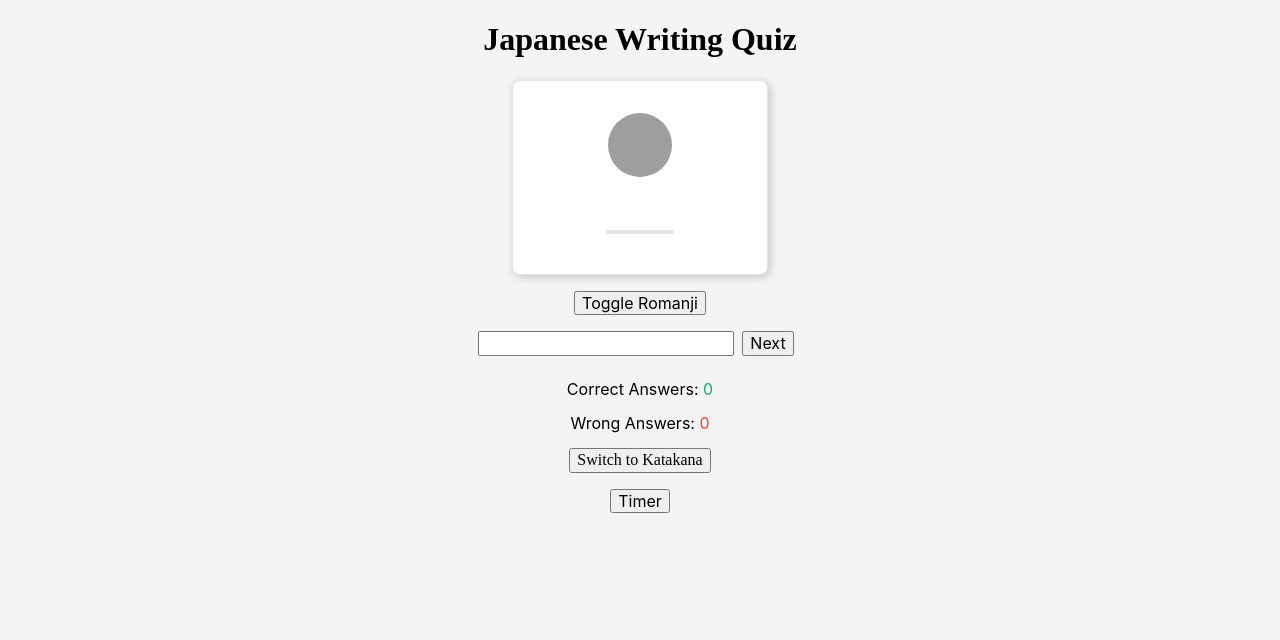
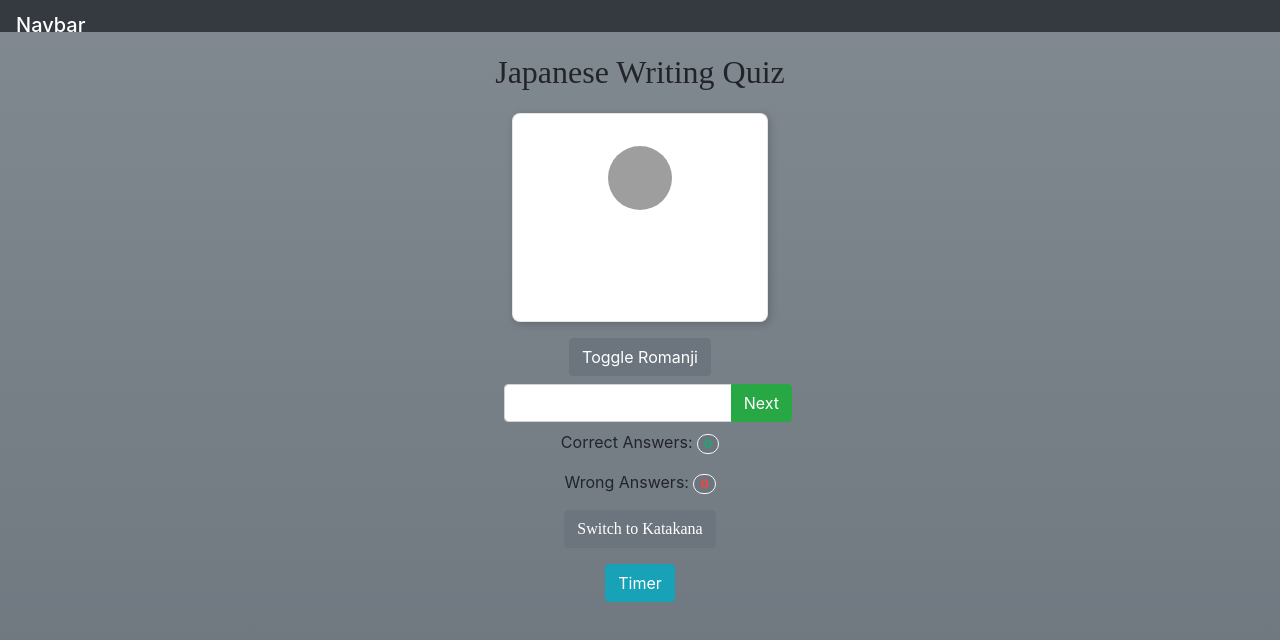
Before and after one commit to Lee272/HiraganaQuiz, a React (Create React App) app: page / in a window 1280 px wide. Shown: the top 640 px of the page. Built offline with nearby package versions, Linux system fonts and the light colour scheme; grey boxes are pictures that could not be loaded.

Commit message:
updated UI

```diff
--- a/public/index.html
+++ b/public/index.html
@@ -2,21 +2,37 @@
 <html lang="en">
   <head>
     <meta charset="utf-8" />
+    <link
+      rel="stylesheet"
+      href="https://stackpath.bootstrapcdn.com/bootstrap/5.0.0-alpha1/css/bootstrap.min.css"
+      integrity="sha384-r4NyP46KrjDleawBgD5tp8Y7UzmLA05oM1iAEQ17CSuDqnUK2+k9luXQOfXJCJ4I"
+      crossorigin="anonymous"
+    />
     <link rel="icon" href="%PUBLIC_URL%/favicon.ico" />
     <meta name="viewport" content="width=device-width, initial-scale=1" />
     <meta name="theme-color" content="#000000" />
-    <meta
-      name="description"
-      content="Hiragana"
-    />
+    <meta name="description" content="Hiragana" />
     <link rel="apple-touch-icon" href="%PUBLIC_URL%/logo192.png" />
     <link rel="manifest" href="%PUBLIC_URL%/manifest.json" />
-    <link rel="stylesheet" href="https://unpkg.com/tachyons@4.12.0/css/tachyons.min.css"/>
+    <link
+      rel="stylesheet"
+      href="https://unpkg.com/tachyons@4.12.0/css/tachyons.min.css"
+    />
     <title>Hiragana</title>
   </head>
-  <body>
+  <body class="">
     <noscript>You need to enable JavaScript to run this app.</noscript>
     <div id="root"></div>
 
+    <script
+      src="https://cdn.jsdelivr.net/npm/popper.js@1.16.0/dist/umd/popper.min.js"
+      integrity="sha384-Q6E9RHvbIyZFJoft+2mJbHaEWldlvI9IOYy5n3zV9zzTtmI3UksdQRVvoxMfooAo"
+      crossorigin="anonymous"
+    ></script>
+    <script
+      src="https://stackpath.bootstrapcdn.com/bootstrap/5.0.0-alpha1/js/bootstrap.min.js"
+      integrity="sha384-oesi62hOLfzrys4LxRF63OJCXdXDipiYWBnvTl9Y9/TRlw5xlKIEHpNyvvDShgf/"
+      crossorigin="anonymous"
+    ></script>
   </body>
 </html>
--- a/src/App.js
+++ b/src/App.js
@@ -1,6 +1,7 @@
 import React, { useState } from "react";
 import "./App.css";
 import "./style.css";
+import Navbar from "./Components/Navbar";
 import Card from "./Components/Card";
 import Timer from "./Components/Timer";
 import Hiragana from "./Components/Data/Data.json";
@@ -54,10 +55,12 @@ export default function App() {
   };
 
   return (
+    <div className="bg-secondary bg-gradient vh-100">
+      <Navbar />
       <div className="w-100">
-      <h1 className="tc calisto">Japanese Writing Quiz</h1>
+        <h1 className="text-center calisto">Japanese Writing Quiz</h1>
         <div>
-        <div className="tc">
+          <div className="text-center">
             {hiraganaState && (
               <Card
                 name={randomResult2}
@@ -77,36 +80,61 @@ export default function App() {
               dataResult(event);
             }}
           >
-          <div class="ma2 tc">
-            <input type="text" name="searchText" />
-            <button className="ma2">Next</button>
+            {" "}
+            <div className="container col-md-3">
+              <div class="ma2 text-center input-group">
+                <input
+                  type="text"
+                  name="searchText"
+                  className="form-control"
+                  aria-describedby="button-addon2"
+                />
+                <button className="btn btn-success" id="button-addon2">
+                  Next
+                </button>
+              </div>
             </div>
           </form>
 
-        <div className="ma2 tc">
+          <div className="ma2 text-center">
             <p>
-            Correct Answers: <span className="green">{correctCount}</span>
+              Correct Answers:{" "}
+              <span className="badge rounded-pill bg-secondary border border-light green">
+                {correctCount}
+              </span>
             </p>
             <p>
-            Wrong Answers: <span className="red">{wrongCount}</span>
+              Wrong Answers:{" "}
+              <span className="badge rounded-pill bg-secondary border border-light red">
+                {wrongCount}
+              </span>
             </p>
           </div>
-        <div className="tc calisto">
+          <div className="text-center calisto">
             {hiraganaState && (
-            <button onClick={(event) => WritingToggle(event)}>
+              <button
+                className="btn btn-secondary"
+                onClick={(event) => WritingToggle(event)}
+              >
                 Switch to Katakana
               </button>
             )}
             {KatakanaState && (
-            <button onClick={(event) => WritingToggle(event)}>
+              <button
+                className="btn btn-secondary"
+                onClick={(event) => WritingToggle(event)}
+              >
                 Switch to Hiragana
               </button>
             )}
             {/* {KatakanaState && <p className="red">Under Construction!</p>} */}
           </div>
-        <div className="tc ma3">
-          <button onClick={correct1}>Timer</button>
+          <div className="text-center ma3">
+            <button className="btn btn-info" onClick={correct1}>
+              Timer
+            </button>
             {correct && <Timer />}
+          </div>
         </div>
       </div>
     </div>
--- a/src/Components/Card.jsx
+++ b/src/Components/Card.jsx
@@ -20,15 +20,20 @@ export default function Card(props) {
             alt="img"
           />
 
-          {!disabledText && <h1 class="f4 ttc">{props.name}</h1>}
-          {disabledText && <h1 class="f4 ttc hideText">{props.name}</h1>}
+          {!disabledText && <h1 class="form-control f4 ttc">{props.name}</h1>}
+          {disabledText && (
+            <h1 class="form-control f4 ttc hideText">{props.name}</h1>
+          )}
 
-          <hr class="mw3 bb bw1 b--black-10" />
+          {/* <hr class="mw3 bb bw1 b--black-10" /> */}
         </div>
       </article>
       <div className="ma2 tl tc">
         {/* <button onClick={toggleText} className="shadow-3">Toggle Romanji</button> */}
-        <button onClick={() => setdisabledText(!disabledText)}>
+        <button
+          onClick={() => setdisabledText(!disabledText)}
+          className="btn btn-secondary"
+        >
           Toggle Romanji
         </button>
       </div>
--- /dev/null
+++ b/src/Components/Navbar.jsx
@@ -0,0 +1,11 @@
+import React from "react";
+
+export default function Navbar() {
+  return (
+    <nav class="navbar navbar-dark bg-dark">
+      <div class="container-fluid">
+        <span class="navbar-brand mb-0 h1">Navbar</span>
+      </div>
+    </nav>
+  );
+}
--- a/src/style.css
+++ b/src/style.css
@@ -1,5 +1,5 @@
 body {
-  background: #f4f4f4;
+  /* background: #f4f4f4; */
 }
 
 .hideText {
```
Lines whose indentation alone changed are shown as unchanged.
